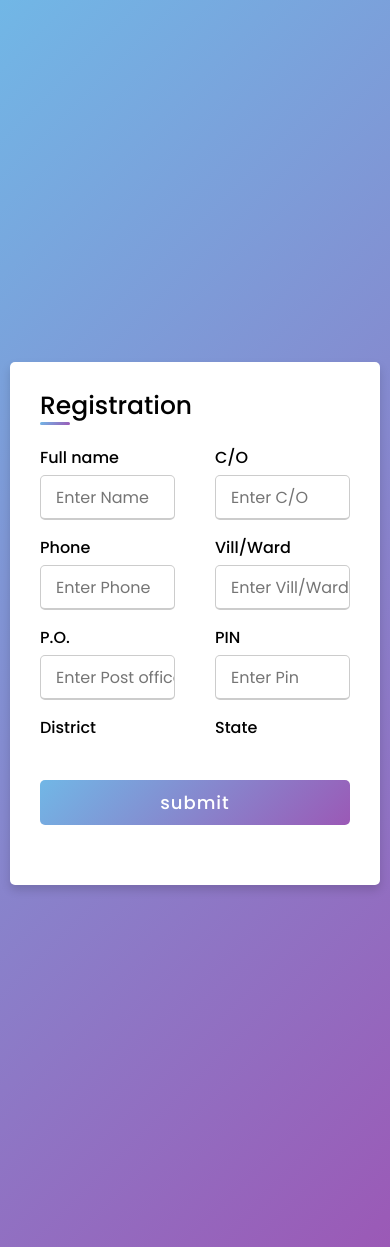
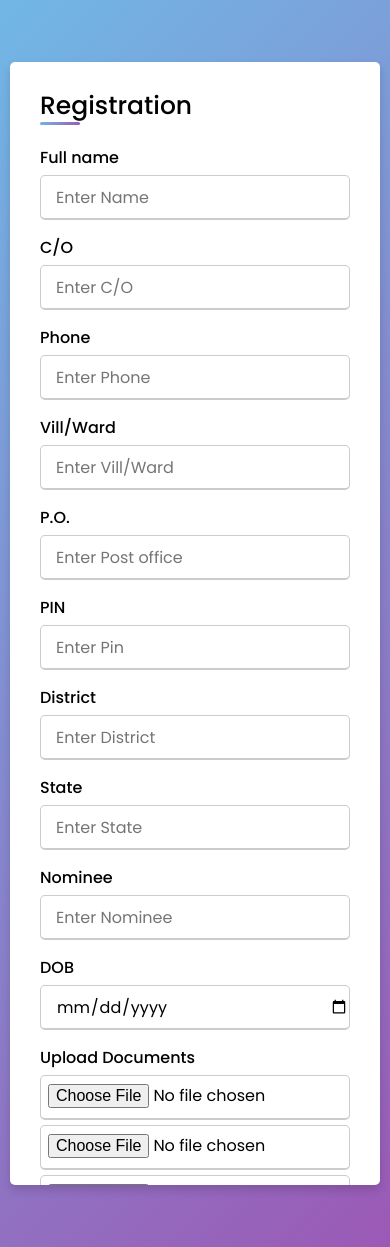
Before and after one commit to anamitrra/ardh_emp, a PHP site: page /registration.php in a window 390 px wide. Run offline with PHP 8.4, Linux system fonts and the light colour scheme.

Commit message:
Update style.css

```diff
--- a/css/style.css
+++ b/css/style.css
@@ -14,12 +14,15 @@ body{
   background: linear-gradient(135deg, #71b7e6, #9b59b6);
 }
 .container{
-  max-width: 700px;
+  max-height: 90vh;
+  height: 100%;
+  max-width: 70vw;
   width: 100%;
   background-color: #fff;
   padding: 25px 30px;
   border-radius: 5px;
   box-shadow: 0 5px 10px rgba(0,0,0,0.15);
+  overflow-y: auto;
 }
 .container .title{
   font-size: 25px;
@@ -32,7 +35,7 @@ body{
   left: 0;
   bottom: 0;
   height: 3px;
-  width: 30px;
+  width: 40px;
   border-radius: 5px;
   background: linear-gradient(135deg, #71b7e6, #9b59b6);
 }
@@ -63,6 +66,10 @@ body{
     border-bottom-width: 2px;
     transition: all 1s ease;
   }
+  .user-details .input input[type=file]{
+    margin-bottom: 5px;
+    padding: 7px;
+  }
 
   .user-details .input input:focus,
   .user-details .input input:valid{
@@ -87,30 +94,24 @@ body{
     background: linear-gradient(135deg, #71b7e6, #9b59b6);
   }
 .button input:hover{
-   /* transform: scale(0.99); */
+   transform: scale(0.99);
    background: linear-gradient(-135deg, #71b7e6, #9b59b6);
    }
-  @media(max-width: 584px){
+
+
+
+  @media(max-width: 700px){
   .container{
-   max-width: 100%;
+   max-width: 95vw;
  }
-.user-details .input-box{
-     margin-bottom: 15px;
+.user-details .input{
      width: 100%;
    }
-.category{
-     width: 100%;
-   }
+
  .content .user-details{
-     max-height: 300px;
-     overflow-y: scroll;
+     max-height: 100%;
    }
  .user-details::-webkit-scrollbar{
      width: 5px;
    }
    }
-   @media(max-width: 459px){
-   .container .content .category{
-     flex-direction: column;
-   }
- }
```
